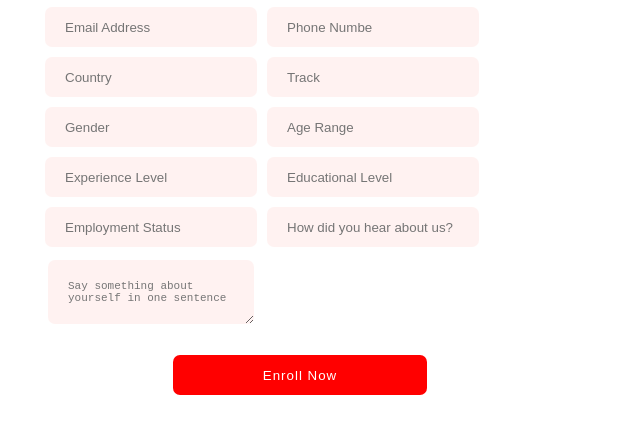
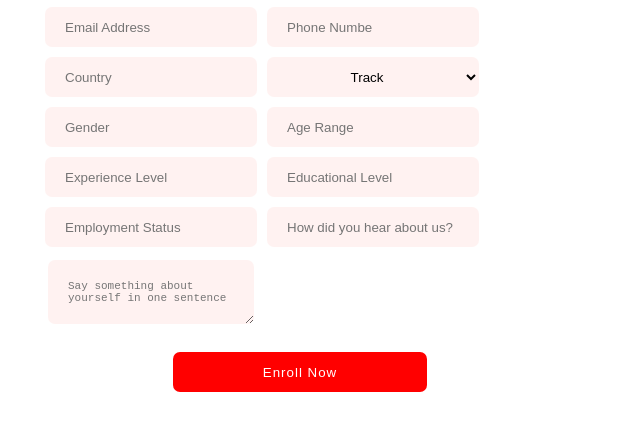
Before and after one commit to sidebone/zuri_landing_page, a plain HTML site: page index.html in a window 1280 px wide. Shown: the part 223-668 px from the top of the page, 640-1280 px from the left. Drawn offline with nearby package versions, Linux system fonts and the light colour scheme; a script that the page names is missing.

Commit message:
add select

```diff
--- a/index.html
+++ b/index.html
@@ -49,7 +49,12 @@
       <input type="text" placeholder="Email Address">
       <input type="text" placeholder="Phone Numbe">
       <input type="text" placeholder="Country">
-      <input type="text" placeholder="Track">
+      <select>
+        <option value="">Track</option>
+        <option value="">Frontend</option>
+        <option value="">Backend</option>
+        <option value="">Mobile</option>
+      </select>
       <input type="text" placeholder="Gender">
       <input type="text" placeholder="Age Range">
       <input type="text" placeholder="Experience Level">
--- a/style.css
+++ b/style.css
@@ -115,6 +115,29 @@ input {
 	border-radius: 7px;
 	margin: 5px;
 	padding: 20px;
+
+}
+select {
+	background: rgba(253, 188, 185, 0.2);
+	border: none;
+	border-radius: 7px;
+	margin: 5px;
+	padding-left: 12px;
+	padding-right: 12px;
+}
+ select:focus{
+	background: rgba(253, 188, 185, 0.2);
+  color: #a7a7a7;
+  text-align: center;
+	border: none;
+}
+select option{
+	background: rgba(253, 188, 185, 0.2);
+	color: #a7a7a7;
+	text-align: center;
+}
+select option:hover{
+	color: #a7a7a7;
 }
 textarea {
 	background: rgba(253, 188, 185, 0.2);
@@ -131,7 +154,7 @@ button {
 	background-color: red;
 	border: none;
 	border-radius: 7px;
-	margin-top: 23px;
+	margin-top: 20px;
 	margin-left: 10em;
 	letter-spacing: 1px;
 }
```
